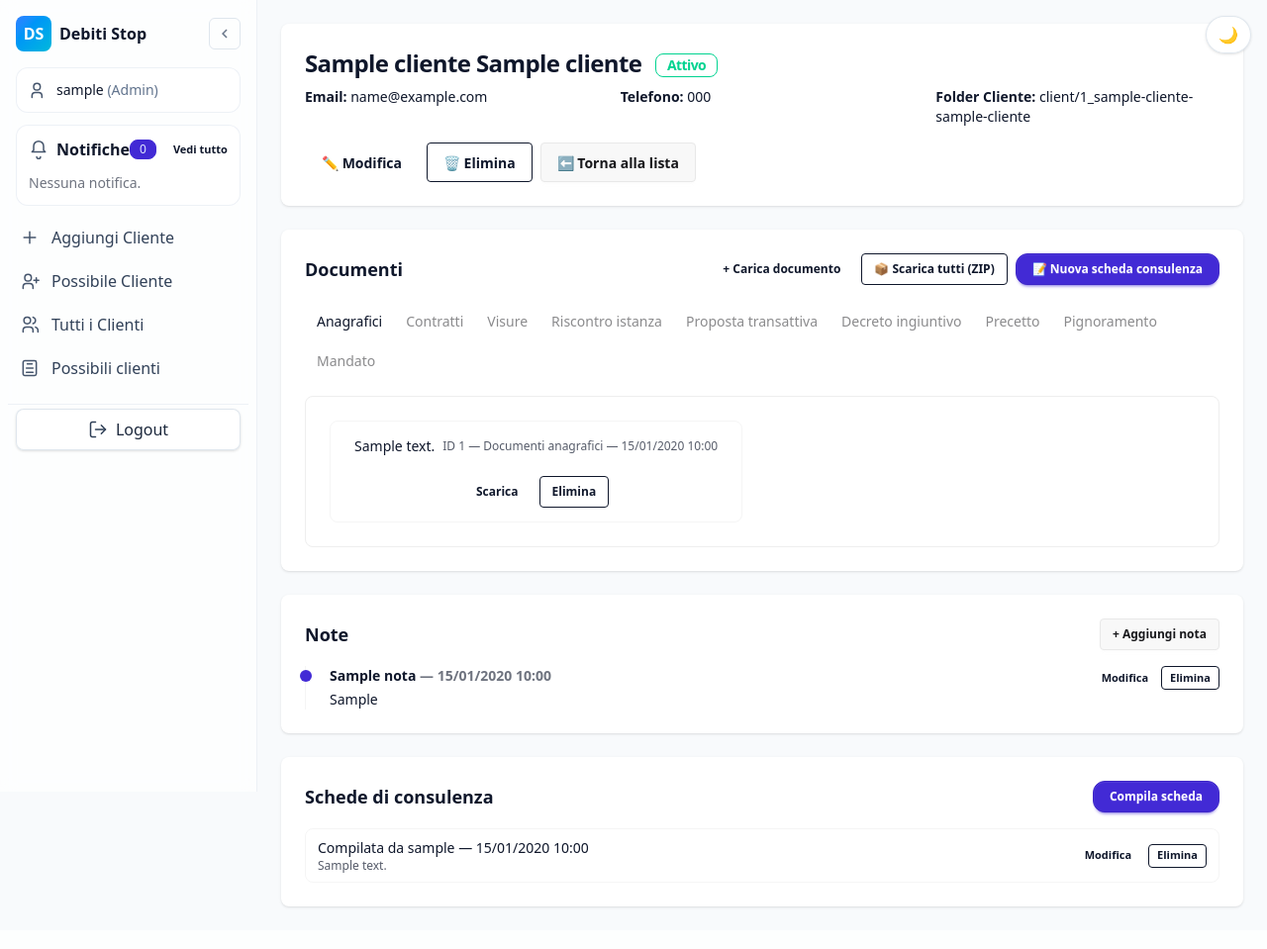
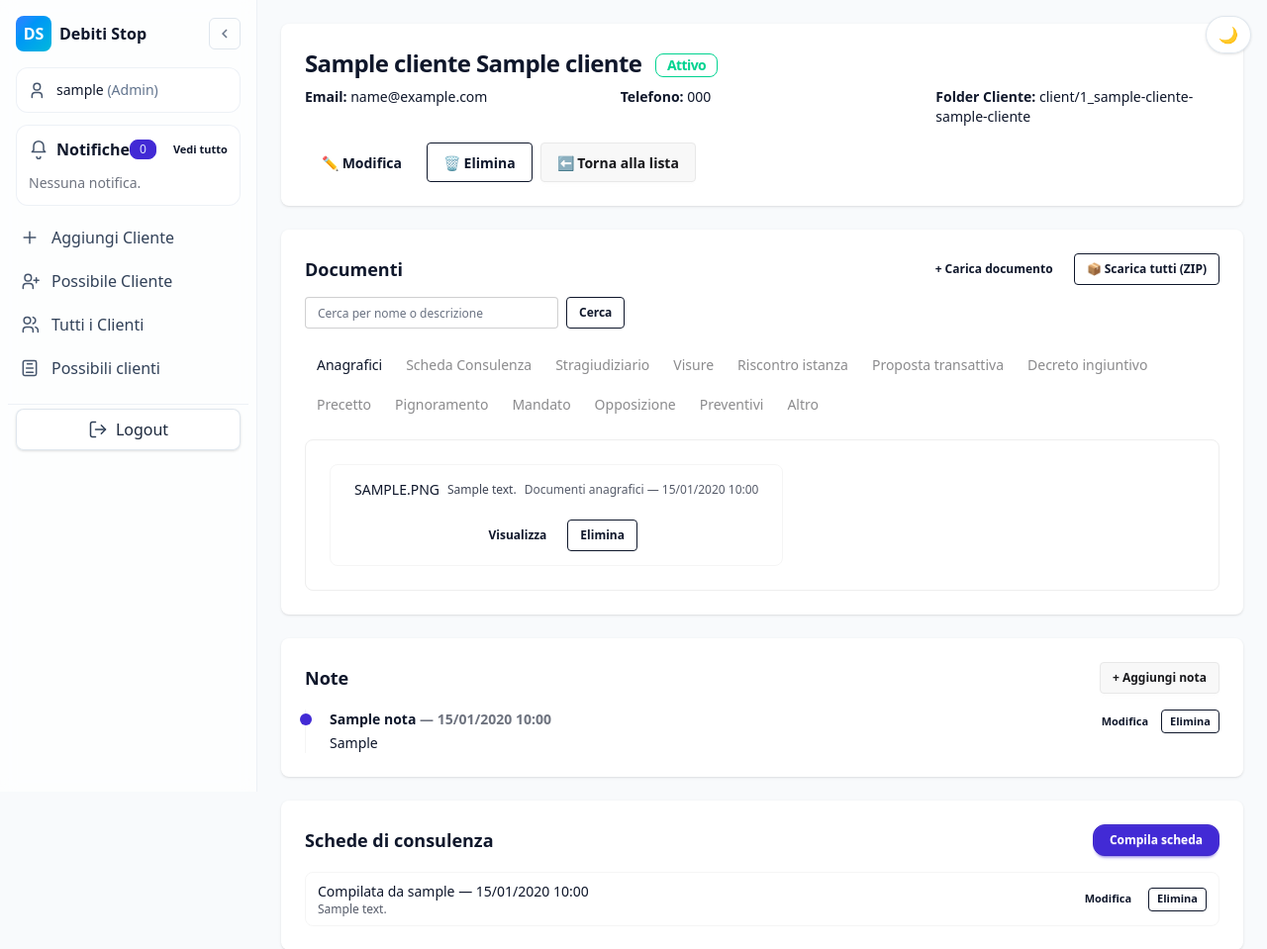
Before and after one commit to lucaromano98/debiti_stop, a Django app: page /clienti/1/ in a window 1280 px wide. Shown: the top 959 px of the page at 99% size. Before the commit the page ends 918 px from the top, so only its background shows below. Run offline with Django 5.2, Linux system fonts and the light colour scheme; a user stored in the database is signed in; tables that the repository leaves empty hold one stand-in row (values such as "Sample post"); data that the repository does not hold is empty; style sheets or scripts are compiled from the project's sources.

Commit message:
Migliorie gestione documenti, ricerca e lista clienti

```diff
--- a/crm/templates/crm/cliente_dettaglio.html
+++ b/crm/templates/crm/cliente_dettaglio.html
@@ -52,48 +52,88 @@
     <div class="card bg-base-100 shadow">
       <div class="card-body gap-4">
 
-      <div class="flex items-center justify-between">
+        <div class="flex flex-col gap-3">
+          <div class="flex flex-wrap items-center justify-between gap-2">
             <h2 class="card-title">Documenti</h2>
+
             <div class="flex items-center gap-2">
-          <form action="{% url 'documento_nuovo' cliente.id %}" method="get" class="inline">
+              <form action="{% url 'documento_nuovo' cliente.id %}"
+                    method="get"
+                    class="inline">
+                {# qui passiamo la categoria della tab attiva al form #}
+                <input type="hidden" name="categoria" value="{{ active_tab }}">
                 <button class="btn btn-ghost btn-sm" type="submit">+ Carica documento</button>
               </form>
-          <a class="btn btn-outline btn-sm" href="{% url 'documenti_zip_cliente' cliente.id %}">📦 Scarica tutti (ZIP)</a>
-          <a class="btn btn-primary btn-sm" href="{% url 'scheda_consulenza_nuova' cliente.id %}">
-            📝 Nuova scheda consulenza
+              <a class="btn btn-outline btn-sm" href="{% url 'documenti_zip_cliente' cliente.id %}">
+                📦 Scarica tutti (ZIP)
               </a>
             </div>
           </div>
 
-      {# Tabs dinamiche #}
-      <div class="tabs tabs-lifted" role="tablist" id="docs-tabs">
+          {# 🔎 BARRA DI RICERCA DOCUMENTI #}
+          <form method="get" class="flex flex-wrap items-center gap-2">
+            <input type="hidden" name="tab" value="{{ active_tab }}">
+            <input
+              type="text"
+              name="q"
+              value="{{ doc_query }}"
+              class="input input-sm input-bordered w-full sm:w-64"
+              placeholder="Cerca per nome o descrizione"
+            />
+            <button type="submit" class="btn btn-outline btn-sm">
+              Cerca
+            </button>
+            {% if doc_query %}
+              <a href="?tab={{ active_tab }}" class="btn btn-ghost btn-sm">
+                Reset
+              </a>
+            {% endif %}
+          </form>
+        </div>
+
+        {# Tabs server-side: ogni click ricarica con ?tab=... e mantiene la ricerca #}
+        <div class="tabs tabs-lifted" role="tablist">
           {% for code, label in categories %}
-          <button type="button"
+            <a href="?tab={{ code }}{% if doc_query %}&q={{ doc_query|urlencode }}{% endif %}"
                role="tab"
-                  class="tab {% if forloop.first %}tab-active{% endif %}"
-                  data-tab="{{ code }}">
+               class="tab {% if code == active_tab %}tab-active{% endif %}">
               {{ label }}
-          </button>
+            </a>
           {% endfor %}
         </div>
 
         <div class="rounded-box border border-base-300 p-4">
-        {% for code, label in categories %}
-          <div id="tab-{{ code }}" class="tab-panel {% if not forloop.first %}hidden{% endif %}">
-            {% with docs=docs_by_cat|get_item:code %}
+          {# Mostro solo i documenti della categoria attiva (già filtrati dalla view) #}
+          {% with docs=docs_by_cat|get_item:active_tab %}
             {% if docs %}
               <ul class="menu gap-2">
                 {% for d in docs %}
                   <li class="flex items-center justify-between gap-2 border border-base-300/60 rounded-lg px-3 py-2">
                     <div class="min-w-0">
-                        <div class="truncate font-medium">{{ d.descrizione|default:d.file.name }}</div>
+                      {# Nome file "pulito" #}
+                      <div class="truncate font-medium">
+                        {{ d.file.name|pretty_filename }}
+                      </div>
+
+                      {# Descrizione opzionale sotto #}
+                      {% if d.descrizione %}
+                        <div class="text-xs opacity-80">
+                          {{ d.descrizione }}
+                        </div>
+                      {% endif %}
+
                       <div class="text-xs opacity-70">
-                          ID {{ d.id }} — {{ d.get_categoria_display }} — {{ d.caricato_il|date:"d/m/Y H:i" }}
+                        {{ d.get_categoria_display }} — {{ d.caricato_il|date:"d/m/Y H:i" }}
                       </div>
                     </div>
                     <div class="shrink-0 flex items-center gap-2">
-                        <a href="{{ d.file.url }}" class="btn btn-ghost btn-sm">Scarica</a>
-                        <form method="post" action="{% url 'documento_elimina' d.id %}">
+                      <a href="{{ d.file.url }}"
+                         class="btn btn-ghost btn-sm"
+                         target="_blank"
+                         rel="noopener noreferrer">
+                        Visualizza
+                      </a>
+                      <form method="post" action="{% url 'documento_elimina' d.id %}?tab={{ active_tab }}">
                         {% csrf_token %}
                         <button class="btn btn-outline btn-sm" title="Elimina">Elimina</button>
                       </form>
@@ -102,16 +142,25 @@
                 {% endfor %}
               </ul>
             {% else %}
-                <div class="text-sm opacity-70">Nessun documento {{ label|lower }}.</div>
+              {% if doc_query %}
+                <div class="text-sm opacity-70">
+                  Nessun documento trovato per "<strong>{{ doc_query }}</strong>" in questa categoria.
+                </div>
+              {% else %}
+                <div class="text-sm opacity-70">
+                  Nessun documento in questa categoria.
+                </div>
+              {% endif %}
             {% endif %}
           {% endwith %}
-          </div>
-        {% endfor %}
         </div>
 
       </div>
     </div>
   </section>
+
+
+
 
 
   <!-- NOTE -->
@@ -213,28 +262,6 @@
     </div>
   </section>
 
-
-
 </div>
 
-
-<!-- Tabs JS -->
-<script>
-  (function () {
-    const root = document.getElementById('docs-tabs');
-    if (!root) return;
-
-    const btns = Array.from(root.querySelectorAll('[data-tab]'));
-    const panels = {};
-    btns.forEach(b => { panels[b.dataset.tab] = document.getElementById('tab-' + b.dataset.tab); });
-
-    function activate(key) {
-      btns.forEach(b => b.classList.toggle('tab-active', b.dataset.tab === key));
-      Object.entries(panels).forEach(([k, el]) => el && el.classList.toggle('hidden', k !== key));
-    }
-
-    btns.forEach(b => b.addEventListener('click', () => activate(b.dataset.tab)));
-    // lascia attiva la prima (già marcata nel template)
-  })();
-</script>
 {% endblock %}
--- a/crm/templates/crm/documento_form.html
+++ b/crm/templates/crm/documento_form.html
@@ -101,8 +101,8 @@
       // Nascondo l’input nativo e lo configuro per MULTI upload
       file.className = 'file-input file-input-bordered w-full max-w-xs hidden';
       file.setAttribute('accept', '.pdf,.png,.jpg,.jpeg');
-      file.setAttribute('multiple', 'multiple');           // <— QUI
-      file.setAttribute('name', 'file');                   // <— assicurati che sia "file"
+      file.setAttribute('multiple', 'multiple');
+      file.setAttribute('name', 'file');   // assicuriamoci che il name sia "file"
 
       const btn   = document.getElementById('btn-pick');
       const label = document.getElementById('file-name');
--- a/crm/templatetags/dict_extras.py
+++ b/crm/templatetags/dict_extras.py
@@ -1,4 +1,5 @@
 # crm/templatetags/dict_extras.py
+import os
 from django import template
 register = template.Library()
 
@@ -8,3 +9,27 @@ def get_item(d, key):
         return d.get(key, [])
     except Exception:
         return []
+
+
+@register.filter
+def pretty_filename(path: str) -> str:
+    """
+    Da 'client_2/contratti/1763651206_ci-domenico-ferraiuolo.jpg'
+    torna 'CI DOMENICO FERRAIUOLO.JPG'
+    """
+    if not path:
+        return ""
+
+    base = os.path.basename(path)  # es: '1763651206_ci-domenico-ferraiuolo.jpg'
+    name, ext = os.path.splitext(base)
+
+    # rimuovo eventuale prefisso numerico tipo '1763651206_'
+    parts = name.split("_", 1)
+    if len(parts) == 2 and parts[0].isdigit():
+        name = parts[1]
+
+    # tratto -> spazio
+    name = name.replace("-", " ")
+
+    # tutto maiuscolo + estensione
+    return f"{name}{ext}".upper()
--- a/crm/views.py
+++ b/crm/views.py
@@ -230,15 +230,28 @@ def clienti_tutti(request):
         qs = qs.annotate(_has_prat=Exists(sub_prat)).filter(_has_prat=True)
 
     # --- SORT ---
-    sort = request.GET.get("sort", "").strip()
-    allowed = {
-        "nome", "-nome",
-        "cognome", "-cognome",
-        "data_creazione", "-data_creazione",
-    }
-    if sort not in allowed:
-        sort = "-data_creazione"
-    qs = qs.order_by(sort)
+    sort = (request.GET.get("sort") or "").strip()
+
+    # default: cognome A-Z
+    if not sort:
+        sort = "cognome"
+
+    if sort == "cognome":
+        qs = qs.order_by("cognome", "nome")
+    elif sort == "-cognome":
+        qs = qs.order_by("-cognome", "-nome")
+    elif sort == "nome":
+        qs = qs.order_by("nome", "cognome")
+    elif sort == "-nome":
+        qs = qs.order_by("-nome", "-cognome")
+    elif sort == "data_creazione":
+        qs = qs.order_by("data_creazione")
+    elif sort == "-data_creazione":
+        qs = qs.order_by("-data_creazione")
+    else:
+        # fallback di sicurezza
+        sort = "cognome"
+        qs = qs.order_by("cognome", "nome")
 
     # --- PAGINAZIONE ---
     per_page = _get_per_page(request, 20, 100)
@@ -258,6 +271,7 @@ def clienti_tutti(request):
         "per": per_page,
     }
     return render(request, "crm/clienti_tutti.html", ctx)
+
 
 
 @login_required
@@ -318,23 +332,65 @@ def clienti_dettaglio(request, cliente_id):
     # Categorie da mostrare (ordine tab)
     CATS = [
         (DocumentoCliente.Categoria.ANAGRAFICI,       "Anagrafici"),
-        (DocumentoCliente.Categoria.CONTRATTI,        "Contratti"),
-        (DocumentoCliente.Categoria.VISURE,           "Visure"),
-        (DocumentoCliente.Categoria.RISC_ISTANZA,     "Riscontro istanza"),
-        (DocumentoCliente.Categoria.PROP_TRANSATTIVA, "Proposta transattiva"),
-        (DocumentoCliente.Categoria.DECR_INGIUNTIVO,  "Decreto ingiuntivo"),
-        (DocumentoCliente.Categoria.PRECETTO,         "Precetto"),
-        (DocumentoCliente.Categoria.PIGNORAMENTO,     "Pignoramento"),
-        (DocumentoCliente.Categoria.MANDATO,          "Mandato"),
+        (DocumentoCliente.Categoria.SCHED_CON,       "Scheda Consulenza"),
+        (DocumentoCliente.Categoria.CONTRATTI,       "Stragiudiziario"),
+        (DocumentoCliente.Categoria.VISURE,          "Visure"),
+        (DocumentoCliente.Categoria.RISC_ISTANZA,    "Riscontro istanza"),
+        (DocumentoCliente.Categoria.PROP_TRANSATTIVA,"Proposta transattiva"),
+        (DocumentoCliente.Categoria.DECR_INGIUNTIVO, "Decreto ingiuntivo"),
+        (DocumentoCliente.Categoria.PRECETTO,        "Precetto"),
+        (DocumentoCliente.Categoria.PIGNORAMENTO,    "Pignoramento"),
+        (DocumentoCliente.Categoria.MANDATO,         "Mandato"),
+        (DocumentoCliente.Categoria.OPPOSIZIONE,     "Opposizione"),
+        (DocumentoCliente.Categoria.PREVENTIVI,      "Preventivi"),
+        (DocumentoCliente.Categoria.ALTRO,           "Altro"),
     ]
 
-    # Un’unica query e raggruppo in Python
+    # 🔎 testo di ricerca
+    doc_query = (request.GET.get("q") or "").strip()
+    q_norm = doc_query.lower().replace(" ", "") if doc_query else ""
+
+    # prendo tutti i documenti del cliente
+    all_docs_qs = cliente.documenti.all().order_by("-caricato_il")
+    all_docs = list(all_docs_qs)
+
+    # filtro in PYTHON così possiamo gestire spazi / trattini / maiuscole
+    if q_norm:
+        filtered = []
+        for d in all_docs:
+            # descrizione (quello che scrive l'utente)
+            desc = (d.descrizione or "").lower()
+
+            # nome file "umano" (simile al pretty_filename del template)
+            path = d.file.name or ""
+            base = os.path.basename(path)                      # 1763_ci-mario-rossi.jpg
+            name, ext = os.path.splitext(base)                 # 1763_ci-mario-rossi , .jpg
+            parts = name.split("_", 1)
+            if len(parts) == 2 and parts[0].isdigit():
+                name = parts[1]                                # ci-mario-rossi
+            name = name.replace("-", " ")                      # ci mario rossi
+            filename_text = f"{name}{ext}".lower()
+
+            # normalizzo togliendo spazi per la ricerca
+            haystack = (desc + " " + filename_text).replace(" ", "")
+            if q_norm in haystack:
+                filtered.append(d)
+
+        all_docs = filtered
+
+    # Raggruppo per categoria (usando solo i doc filtrati)
     docs_by_cat = {code: [] for code, _ in CATS}
-    for d in cliente.documenti.all().order_by("-caricato_il"):
+    for d in all_docs:
         if d.categoria in docs_by_cat:
             docs_by_cat[d.categoria].append(d)
 
-    pratiche = cliente.pratiche.all().order_by("-data_creazione")  # lasciato com’era
+    # tab attiva dalla querystring, es. ?tab=contratti
+    active_tab = request.GET.get("tab")
+    valid_codes = {code for code, _ in CATS}
+    if active_tab not in valid_codes:
+        active_tab = CATS[0][0]
+
+    pratiche = cliente.pratiche.all().order_by("-data_creazione")
     schede_consulenza = SchedaConsulenza.objects.filter(cliente=cliente).order_by("-created_at")
     note = cliente.note_entries.all().order_by("-creata_il")
     nota_form = NotaForm()
@@ -344,12 +400,14 @@ def clienti_dettaglio(request, cliente_id):
         "crm/cliente_dettaglio.html",
         {
             "cliente": cliente,
-            "categories": CATS,         # elenco (code, label)
-            "docs_by_cat": docs_by_cat, # dict code -> lista documenti
+            "categories": CATS,
+            "docs_by_cat": docs_by_cat,
             "pratiche": pratiche,
             "schede_consulenza": schede_consulenza,
             "note": note,
             "nota_form": nota_form,
+            "active_tab": active_tab,
+            "doc_query": doc_query,
         },
     )
 
@@ -398,47 +456,61 @@ def cliente_elimina(request, cliente_id):
 def documento_nuovo(request, cliente_id):
     cliente = get_object_or_404(Cliente, pk=cliente_id)
 
+    # categoria proposta dalla tab (es. ?categoria=visure)
+    categoria_param = request.GET.get("categoria")
+    initial = {}
+
+    # verifico che sia una categoria valida
+    valid_codes = {code for code, _ in DocumentoCliente.Categoria.choices}
+    if categoria_param in valid_codes:
+        initial["categoria"] = categoria_param
+
     if request.method == "POST":
         files = request.FILES.getlist("file")  # <- nome del field del form
+
         # passa anche request.FILES così il form vede almeno un file
         form = DocumentoForm(request.POST, request.FILES if files else None)
 
         if not files:
             # niente file selezionati
-            form = DocumentoForm(request.POST)
             form.add_error("file", "Seleziona almeno un file.")
+
         if form.is_valid() and files:
             categoria = form.cleaned_data["categoria"]
-            descr = form.cleaned_data.get("descrizione") or ""
+            descr_input = (form.cleaned_data.get("descrizione") or "").strip()
 
             created = 0
             for f in files:
                 doc = DocumentoCliente(
                     cliente=cliente,
                     categoria=categoria,
-                    descrizione=descr,
+                    descrizione=descr_input,  # <- solo la descrizione scritta dall'utente
                     file=f,
                 )
                 doc.full_clean()
                 doc.save()
                 try:
-                    # sempre keyword args
-                    notify_doc(
-                        actor=request.user, cliente=cliente, documento=doc
-                    )
+                    notify_doc(actor=request.user, cliente=cliente, documento=doc)
                 except Exception:
                     pass
                 created += 1
 
             messages.success(request, f"Caricati {created} documento/i.")
-            return redirect("cliente_dettaglio", cliente_id=cliente.id)
+
+            # dopo l'upload torno al cliente sulla stessa tab della categoria
+            url = reverse("cliente_dettaglio", kwargs={"cliente_id": cliente.id})
+            return redirect(f"{url}?tab={categoria}")
 
         # form non valido → torna al template con gli errori
         return render(request, "crm/documento_form.html", {"form": form, "cliente": cliente})
 
-    # GET → mostra il form
-    form = DocumentoForm()
+    # GET → mostra il form, con categoria precompilata se arrivata da ?categoria=
+    form = DocumentoForm(initial=initial)
     return render(request, "crm/documento_form.html", {"form": form, "cliente": cliente})
+
+
+
+
 
 
 
@@ -448,11 +520,28 @@ def documento_nuovo(request, cliente_id):
 def documento_elimina(request, doc_id):
     doc = get_object_or_404(DocumentoCliente, id=doc_id)
     cliente_id = doc.cliente.id
+
+    # tab corrente: prima provo a leggerla dalla query (?tab=...),
+    # se non c'è uso la categoria del documento
+    tab = request.GET.get("tab") or doc.categoria
+
     if request.method == "POST":
         doc.delete()
         messages.success(request, "Documento eliminato.")
-        return redirect("cliente_dettaglio", cliente_id=cliente_id)
-    return render(request, "crm/documento_conferma_elimina.html", {"doc": doc})
+
+        # redirect alla pagina cliente mantenendo la stessa tab
+        from django.urls import reverse  # se non è già importato in cima al file
+
+        url = reverse("cliente_dettaglio", kwargs={"cliente_id": cliente_id})
+        return redirect(f"{url}?tab={tab}")
+
+    # in GET mostro la pagina di conferma, passando anche "tab"
+    return render(
+        request,
+        "crm/documento_conferma_elimina.html",
+        {"doc": doc, "tab": tab},
+    )
+
 
 
 @login_required
```
Also changed, not shown: crm/models.py (+6 -1 lines), crm/templates/crm/clienti_tutti.html (+32 -4 lines), crm/migrations/0022_alter_documentocliente_categoria.py (added), crm/migrations/0023_alter_documentocliente_categoria.py (added). Lines whose indentation alone changed are shown as unchanged.
